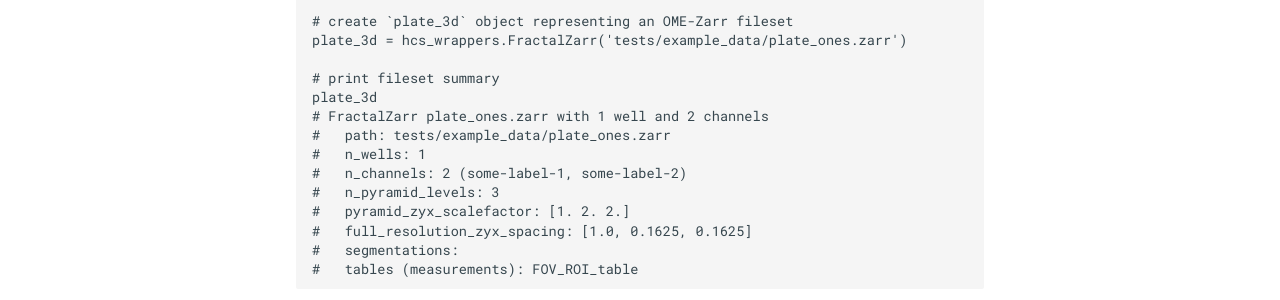
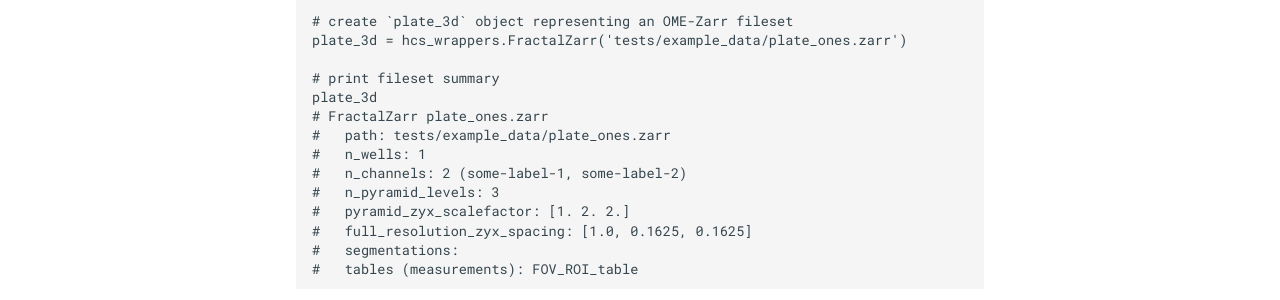
Before and after one commit to fmicompbio/ez_zarr, an MkDocs documentation site: the page built from docs/index.md, in a window 1280 px wide and 1207 px high. Shown: the part 521-821 px from the top of the window. Built offline with MkDocs 1.6.1 and Material for MkDocs 9.7.7, drawn with Linux system fonts in a browser that asks for light colours; some of the changed text lies outside the part shown.

```diff
--- a/docs/index.md
+++ b/docs/index.md
@@ -21,7 +21,7 @@ plate_3d = hcs_wrappers.FractalZarr('tests/example_data/plate_ones.zarr')
 
 # print fileset summary
 plate_3d
-# FractalZarr plate_ones.zarr with 1 well and 2 channels
+# FractalZarr plate_ones.zarr
 #   path: tests/example_data/plate_ones.zarr
 #   n_wells: 1
 #   n_channels: 2 (some-label-1, some-label-2)
```
Also changed, not shown: README.md (+1 -1 lines).
